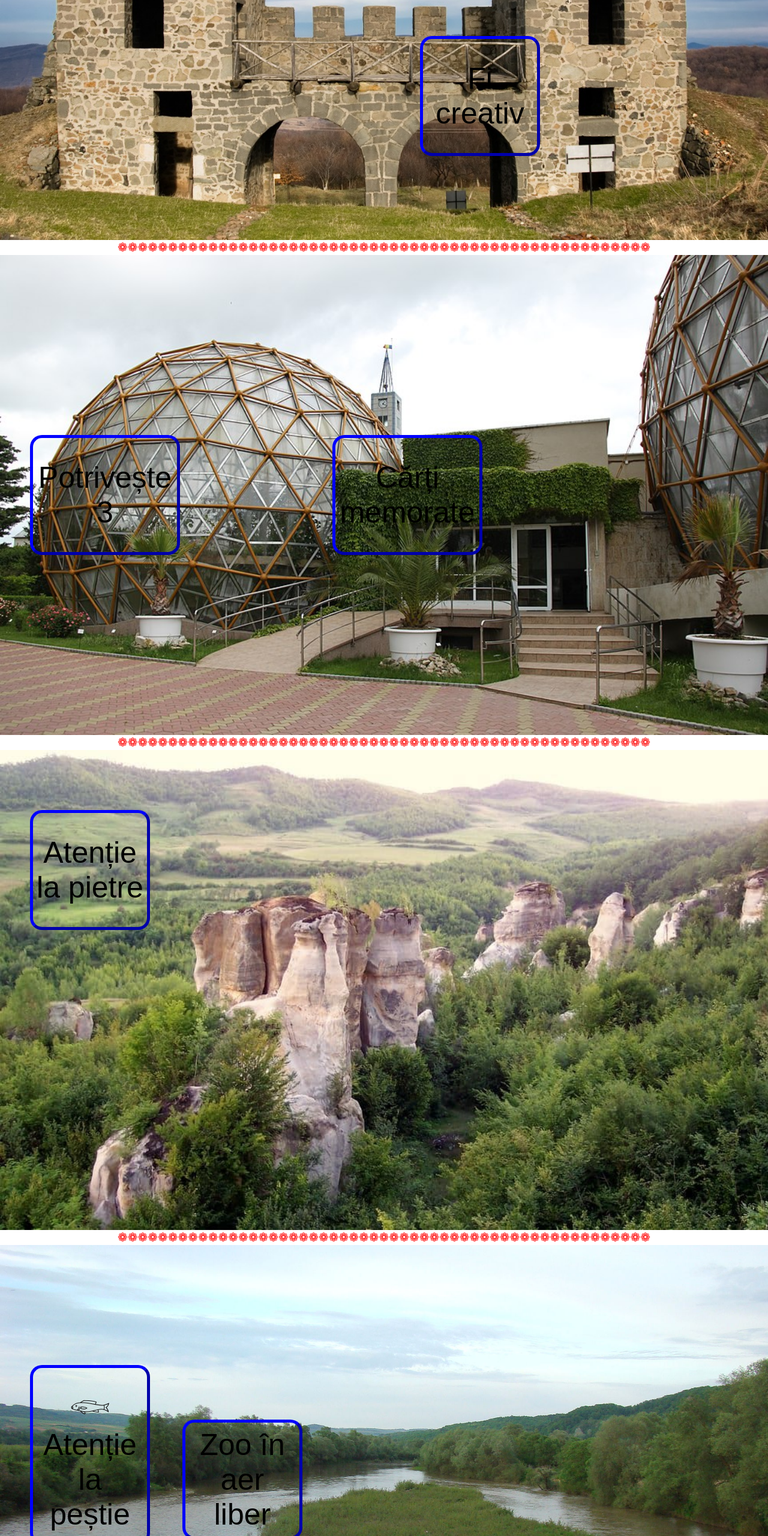
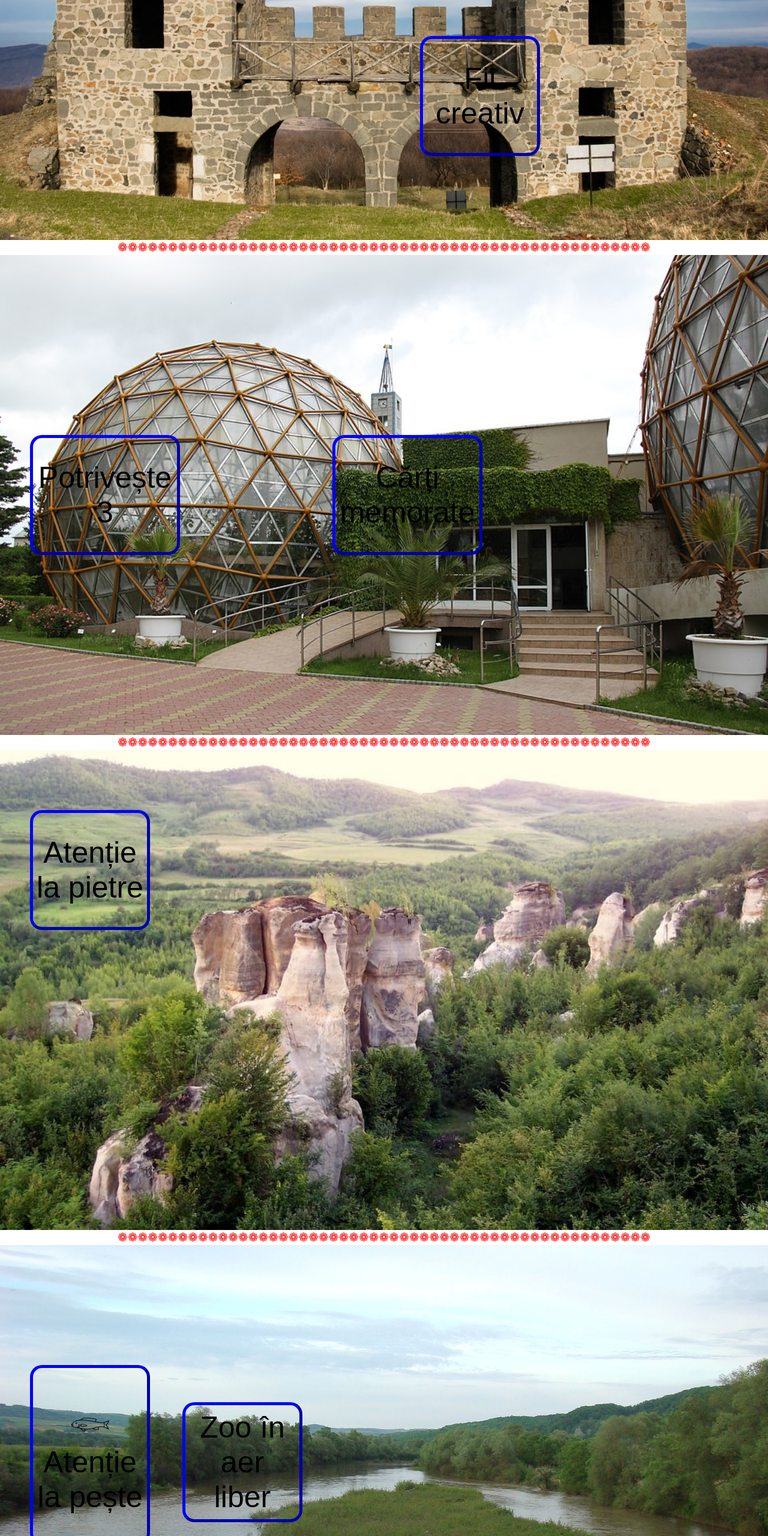
Before and after one commit to dar1acr/ex-salaj, a plain HTML site: page index.html in a window 1280 px wide. Shown: the part 1225-3785 px from the top of the page at 60% size. Drawn offline with Linux system fonts and the light colour scheme; a web font is replaced by a local one.

Commit message:
Update index.html

```diff
--- a/index.html
+++ b/index.html
@@ -26,7 +26,7 @@
     </div>
     <div class="porolissum-info-kids" id="targetElement">
         <a href="aux pages/adult-turism/auxiliar pages/porolissum.html"><button class="button-story-porolissum">Informații depsre Porolissum</button></a><br>
-        <a href="aux pages/game_folder/games_folder/paint_app.html"><button class="button-fun-facts">Fi creativ</button></a>
+        <a href="aux pages/game_folder/games_folder/paint_app.html"><button class="button-fun-facts">Fii creativ</button></a>
     </div>
     <div class="line">❁❁❁❁❁❁❁❁❁❁❁❁❁❁❁❁❁❁❁❁❁❁❁❁❁❁❁❁❁❁❁❁❁❁❁❁❁❁❁❁❁❁❁❁❁❁❁❁❁❁❁❁❁</div>
     <div class="jb_gradina-info-kids">
@@ -42,7 +42,7 @@
     <div class="somes-info-kids">
         <a href="aux pages/game_folder/games_folder/fish-runner.html"><button class="button-fish-runner">
             𓆟<br>
-            Atenție la peștie
+            Atenție la pește
         </button></a>
         <a href="aux pages/adult-turism/auxiliar pages/fauna.html"><button class="button-animale">Zoo în aer liber</button></a>
     </div>
@@ -91,7 +91,7 @@
         <div class="container-facts">
         <ul>
            <a href="aux pages/adult-turism/auxiliar pages/porolissum.html"> <li>♖</li></a>
-            <a href=""><li>🏠︎</li></a>
+            <a href="aux pages/adult-turism/auxiliar pages/casa_memoriala.html"><li>🏠︎</li></a>
             <a href="aux pages/adult-turism/auxiliar pages/gradina_botanica.html"><li>✿</li></a>
             <a href="aux pages/adult-turism/auxiliar pages/muz_de_istorie.html"><li>🏠︎</li></a>
             <a href="aux pages/adult-turism/auxiliar pages/gradina_zmeilor.html"><li>🪨</li></a>
@@ -112,4 +112,5 @@
     </script>
 </body>
 
+
 </html>
```
